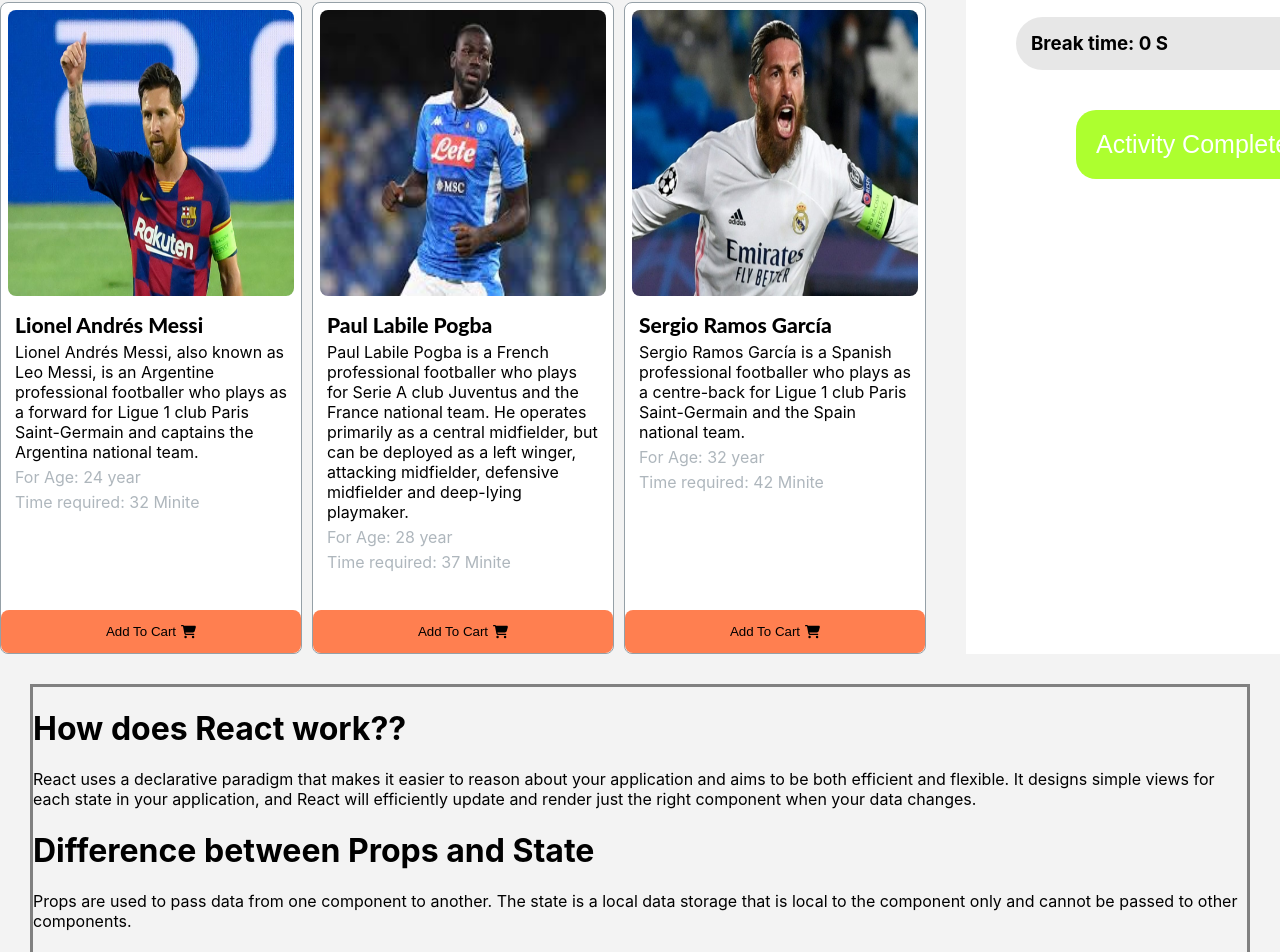
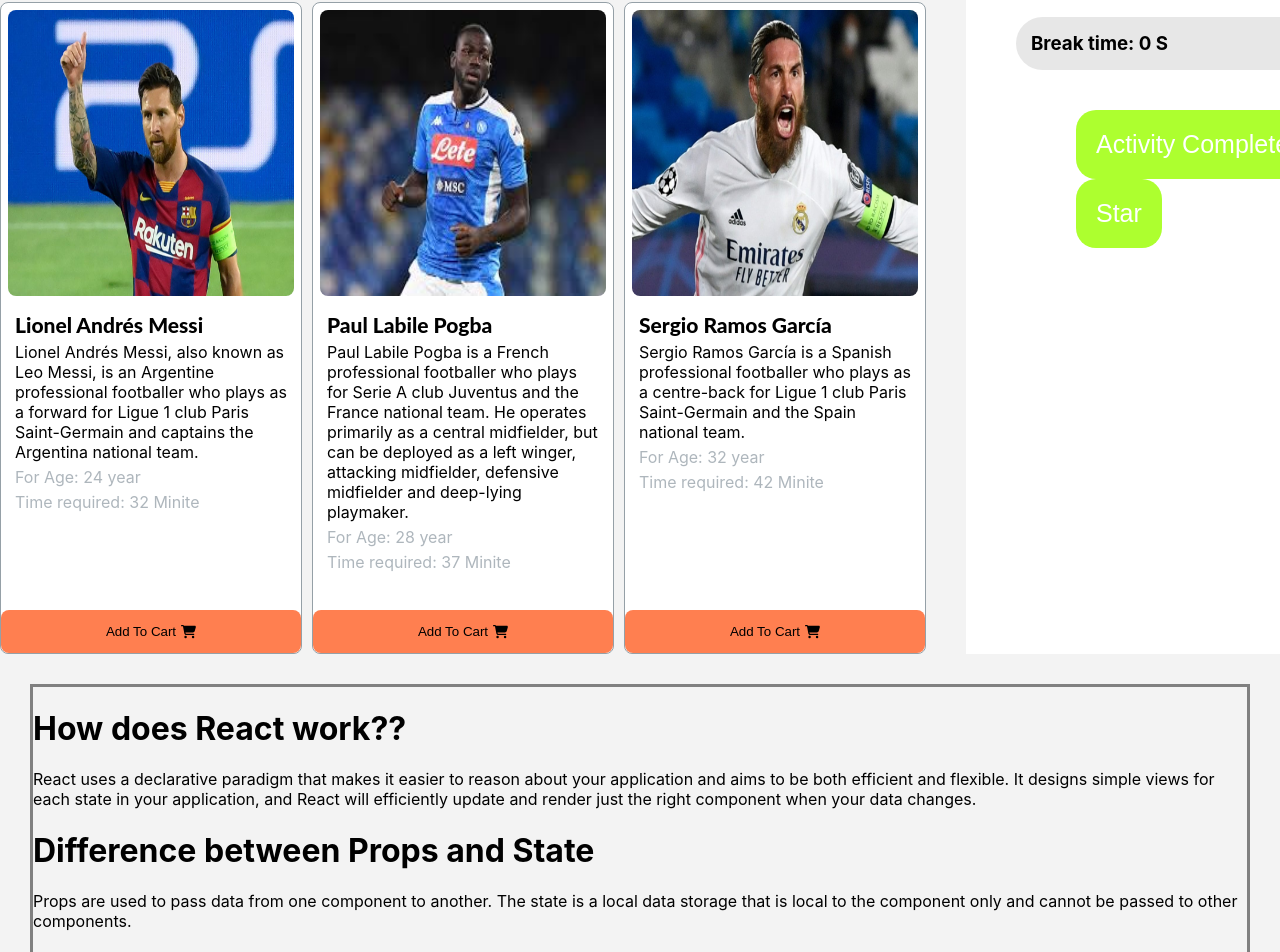
Before and after one commit to nazmulbhuyian/football-team, a React (Create React App) app: page / in a window 1280 px wide. Shown: the part 774-1726 px from the top of the page. Built offline with nearby package versions, Linux system fonts and the light colour scheme; the HTML template or start-up script is replaced by a standard one.

Commit message:
framer motion add

```diff
--- a/package.json
+++ b/package.json
@@ -9,6 +9,7 @@
     "@testing-library/jest-dom": "^5.16.5",
     "@testing-library/react": "^13.4.0",
     "@testing-library/user-event": "^13.5.0",
+    "framer-motion": "^7.6.18",
     "react": "^18.2.0",
     "react-dom": "^18.2.0",
     "react-scripts": "5.0.1",
--- a/src/Component/Calculation/Calculation.css
+++ b/src/Component/Calculation/Calculation.css
@@ -50,6 +50,16 @@
     color: white;
 }
 
+.star{
+    font-size: 25px;
+    background-color: greenyellow;
+    padding: 20px;
+    border: none;
+    border-radius: 20px;
+    margin-left: 100px;
+    color: white;
+}
+
 
 
 @media only screen and (max-width: 992px) {
--- a/src/Component/Calculation/Calculation.js
+++ b/src/Component/Calculation/Calculation.js
@@ -3,33 +3,38 @@ import './Calculation.css'
 import image from './player-3.png'
 import { ToastContainer, toast } from 'react-toastify';
 import 'react-toastify/dist/ReactToastify.css';
+import { motion } from 'framer-motion';
 
 const Calculation = (props) => {
+
+    const [isHover, setIsHover] = useState(false);
+
+
     const [breakTime, setBreakTime] = useState(0);
-    const {time} = props;
+    const { time } = props;
     let newminite = 0;
-    for(const minite of time){
+    for (const minite of time) {
         newminite += minite.time;
     }
 
     const diftToast = () => {
         toast.success("Thank you for visite my website",
-        {position:"top-center"});
+            { position: "top-center" });
     }
 
-    const breakTimeAdd = (min) =>{
+    const breakTimeAdd = (min) => {
         setBreakTime(min);
     }
 
     return (
         <div className='cart'>
-                <div className='image-section'>
-                <img className='image' src={image} alt=""/>
+            <div className='image-section'>
+                <img className='image' src={image} alt="" />
                 <div>
                     <h2>Nazmul Bhuyian</h2>
                     <address>Noakhali, Bangladesh</address>
                 </div>
-                </div>
+            </div>
             <div className='meserment'>
                 <div className='height'>
                     <h4>65 KG</h4>
@@ -57,10 +62,34 @@ const Calculation = (props) => {
             <h1>Exercise Details</h1>
             <h3 className='exercise-time'>Exercise time: {newminite} M</h3>
             <h3 className='exercise-time'>Break time: {breakTime} S</h3>
-            <button onClick={diftToast} className='complete'>Activity Complete <ToastContainer /></button>
+            <motion.button onClick={diftToast} className='complete'>Activity Complete <ToastContainer /></motion.button>
 
+            <div>
+                <motion.button
+                    initial={false}
+                    animate={[isHover ? "hover" : "rest"]}
+                    whileTap="press"
+                    variants={buttonVariants}
+                    onHoverStart={() => setIsHover(true)}
+                    onHoverEnd={() => setIsHover(false)}
+                    className="star"
+                >
+                    <motion.span>Star </motion.span>
+                </motion.button>
+            </div>
         </div>
+
     );
+
 };
 
+
+const buttonVariants = {
+    hover: {
+        scale: 1.5
+    }
+};
+
+
+
 export default Calculation;
```
Also changed, not shown: 1 other file (tests, documents, lock files or other folders).
